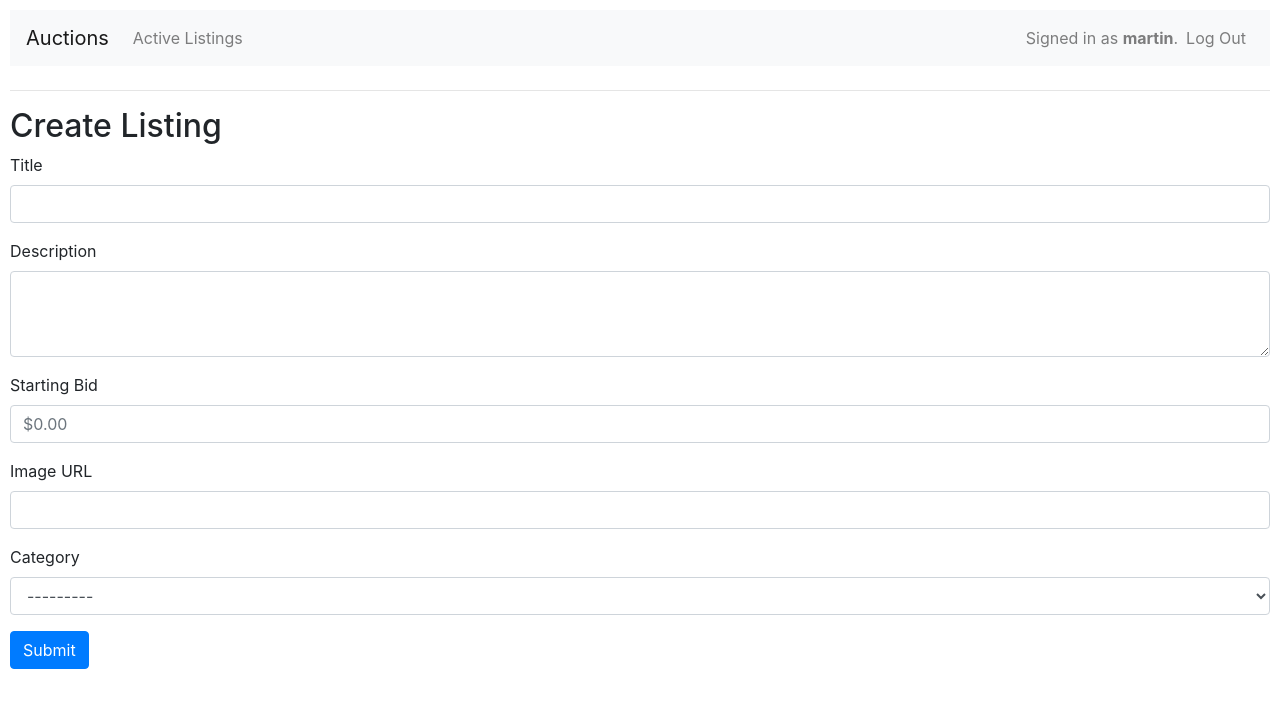
After one commit to martinklotzman/commerce, a Django app: page /create in a window 1280 px wide. The commit adds this page. Shown: the top 708 px of the page. Run offline with Django 3.2, Linux system fonts and the light colour scheme; a user stored in the database is signed in; data comes from the database, SQL or seed files in the repository; both versions use the stored data as it was after the commit; some libraries are stand-ins or nearby versions.

Commit message:
user can create a listing. updated views.py and header in layout.html

```diff
--- /dev/null
+++ b/auctions/templates/auctions/create_listing.html
@@ -0,0 +1,34 @@
+{% extends "auctions/layout.html" %}
+
+{% block body %}
+  <h2>Create Listing</h2>
+  <form method="POST">
+    {% csrf_token %}
+    <div class="form-group">
+        <label for="{{ form.title.id_for_label }}">Title</label>
+        <input type="text" class="form-control" id="{{ form.title.id_for_label }}" name="{{ form.title.name }}">
+    </div>
+    <div class="form-group">
+        <label for="{{ form.description.id_for_label }}">Description</label>
+        <textarea class="form-control" id="{{ form.description.id_for_label }}" name="{{ form.description.name }}" rows="3"></textarea>
+    </div>
+    <div class="form-group">
+        <label for="{{ form.starting_bid.id_for_label }}">Starting Bid</label>
+        <input type="number" min="0" step="0.01" class="form-control" id="{{ form.starting_bid.id_for_label }}" name="{{ form.starting_bid.name }}" placeholder="$0.00">
+    </div>
+    <div class="form-group">
+        <label for="{{ form.image_url.id_for_label }}">Image URL</label>
+        <input type="text" class="form-control" id="{{ form.image_url.id_for_label }}" name="{{ form.image_url.name }}">
+    </div>
+    <div class="form-group">
+        <label for="{{ form.category.id_for_label }}">Category</label>
+        <select class="form-control" id="{{ form.category.id_for_label }}" name="{{ form.category.name }}">
+            <option value="">---------</option>
+            {% for category in form.category.field.queryset %}
+                <option value="{{ category.pk }}">{{ category }}</option>
+            {% endfor %}
+        </select>
+    </div>
+    <button type="submit" class="btn btn-primary">Submit</button>
+</form>
+{% endblock %}
--- a/auctions/templates/auctions/layout.html
+++ b/auctions/templates/auctions/layout.html
@@ -8,7 +8,7 @@
         <link href="{% static 'auctions/styles.css' %}" rel="stylesheet">
     </head>
     <body>
-        <h1>Auctions</h1>
+        {% comment %} <h1>Auctions</h1>
         <div>
             {% if user.is_authenticated %}
                 Signed in as <strong>{{ user.username }}</strong>.
@@ -32,7 +32,44 @@
                     <a class="nav-link" href="{% url 'register' %}">Register</a>
                 </li>
             {% endif %}
-        </ul>
+        </ul> {% endcomment %}
+        <header class="mb-4">
+            <nav class="navbar navbar-expand-lg navbar-light bg-light">
+                <a class="navbar-brand" href="{% url 'index' %}">Auctions</a>
+
+                <div class="collapse navbar-collapse">
+                    <ul class="navbar-nav mr-auto">
+                        <li class="nav-item">
+                            <a class="nav-link" href="{% url 'index' %}">Active Listings</a>
+                        </li>
+                    </ul>
+
+                    <div class="navbar-text">
+                        {% if user.is_authenticated %}
+                            Signed in as <strong>{{ user.username }}</strong>.
+                        {% else %}
+                            Not signed in.
+                        {% endif %}
+                    </div>
+
+                    <ul class="navbar-nav">
+                        {% if user.is_authenticated %}
+                            <li class="nav-item">
+                                <a class="nav-link" href="{% url 'logout' %}">Log Out</a>
+                            </li>
+                        {% else %}
+                            <li class="nav-item">
+                                <a class="nav-link" href="{% url 'login' %}">Log In</a>
+                            </li>
+                            <li class="nav-item">
+                                <a class="nav-link" href="{% url 'register' %}">Register</a>
+                            </li>
+                        {% endif %}
+                    </ul>
+                </div>
+            </nav>
+        </header>
+
         <hr>
         {% block body %}
         {% endblock %}
--- a/auctions/urls.py
+++ b/auctions/urls.py
@@ -6,5 +6,6 @@ urlpatterns = [
     path("", views.index, name="index"),
     path("login", views.login_view, name="login"),
     path("logout", views.logout_view, name="logout"),
-    path("register", views.register, name="register")
+    path("register", views.register, name="register"),
+    path("create", views.create_listing, name="create_listing"),
 ]
--- a/auctions/views.py
+++ b/auctions/views.py
@@ -1,10 +1,13 @@
 from django.contrib.auth import authenticate, login, logout
+from django.contrib.auth.decorators import login_required
+from django.contrib import messages
 from django.db import IntegrityError
 from django.http import HttpResponse, HttpResponseRedirect
 from django.shortcuts import render
 from django.urls import reverse
+from .forms import ListingForm
 
-from .models import User
+from .models import User, Listing
 
 
 def index(request):
@@ -61,3 +64,21 @@ def register(request):
         return HttpResponseRedirect(reverse("index"))
     else:
         return render(request, "auctions/register.html")
+
+@login_required
+def create_listing(request):
+    if request.method == 'POST':
+        form = ListingForm(request.POST)
+        if form.is_valid():
+            listing = form.save(commit=False)
+            listing.owner = request.user
+            listing.save()
+            messages.success(request, "Listing created successfully!")
+            return HttpResponseRedirect(reverse("index"))
+    else:
+        if not request.user.is_authenticated:
+            return HttpResponseRedirect(reverse("login"))
+        form = ListingForm()
+    return render(request, "auctions/create_listing.html", {
+        "form": form
+    })
```
Also changed, not shown: db.sqlite3.
